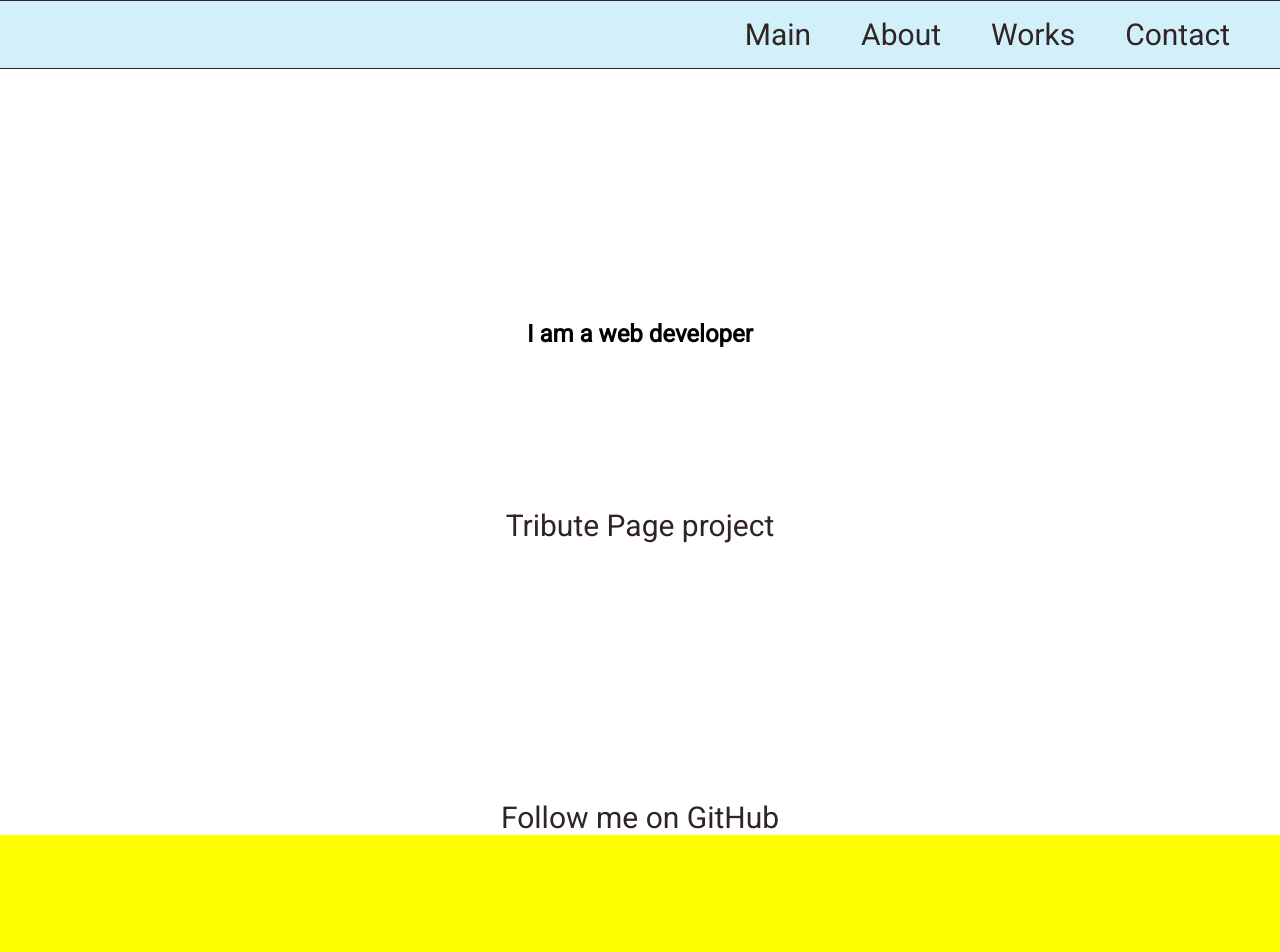
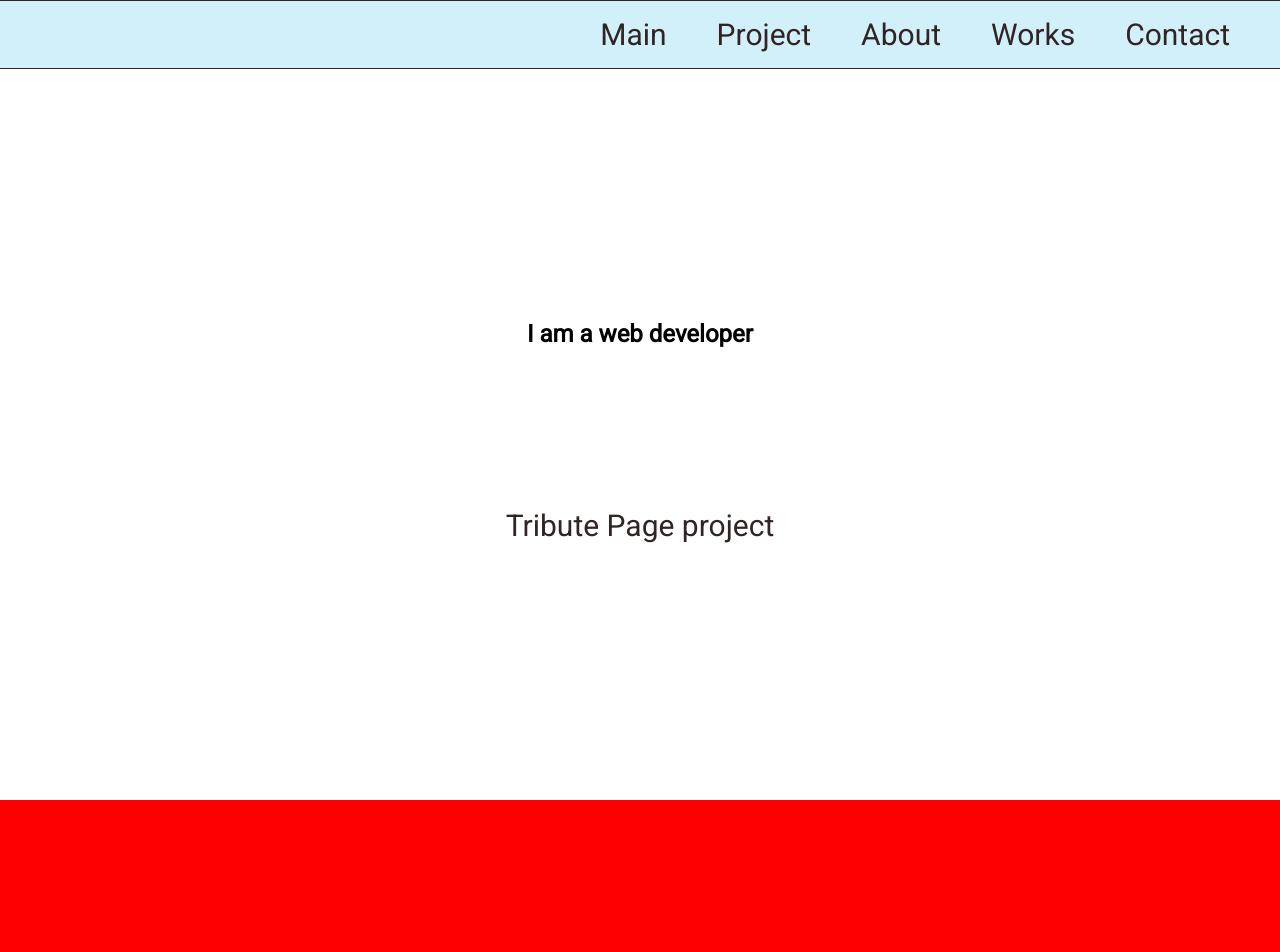
Before and after one commit to Hacking-NASSA-with-HTML/Shahid_Vyacheslav_Microverse_Trial_project, a plain HTML site: page index.html in a window 1280 px wide. Shown: the top 952 px of the page. Drawn offline with Linux system fonts and the light colour scheme.

Commit message:
feat: rearrange position of link to GH profile

```diff
--- a/css/style.css
+++ b/css/style.css
@@ -67,6 +67,14 @@ body {
     margin: 40vh 0 20vh 0;
 }
 
+#projects {
+    width: 100vw;
+    height: 1000px;
+    display: flex;
+    background-color: red;
+    justify-content: center;
+}
+
 #about {
     width: 100vw;
     height: 1000px;
--- a/index.html
+++ b/index.html
@@ -15,6 +15,7 @@
         <nav id="navbar">
             <ul class="navigationSection">
                 <li class="about"><a class="nav-link" href="#welcome-section">Main</a></li>
+                <li class="about"><a class="nav-link" href="#projects">Project</a></li>
                 <li class="about"><a class="nav-link" href="#about">About</a></li>
                 <li class="work"><a class="nav-link" href="#works">Works</a></li>
                 <li class="contact"><a class="nav-link" href="#contact">Contact</a></li>
@@ -31,7 +32,7 @@
                 project</a>
         </section>
         <section id="projects">
-            <div class="project-tile">
+            <div class="project-tile sectionTitle">
                 <a id="profile-link" href="https://github.com/Hacking-NASSA-with-HTML" target="_blank">Follow me on
                     GitHub</a>
             </div>
```
